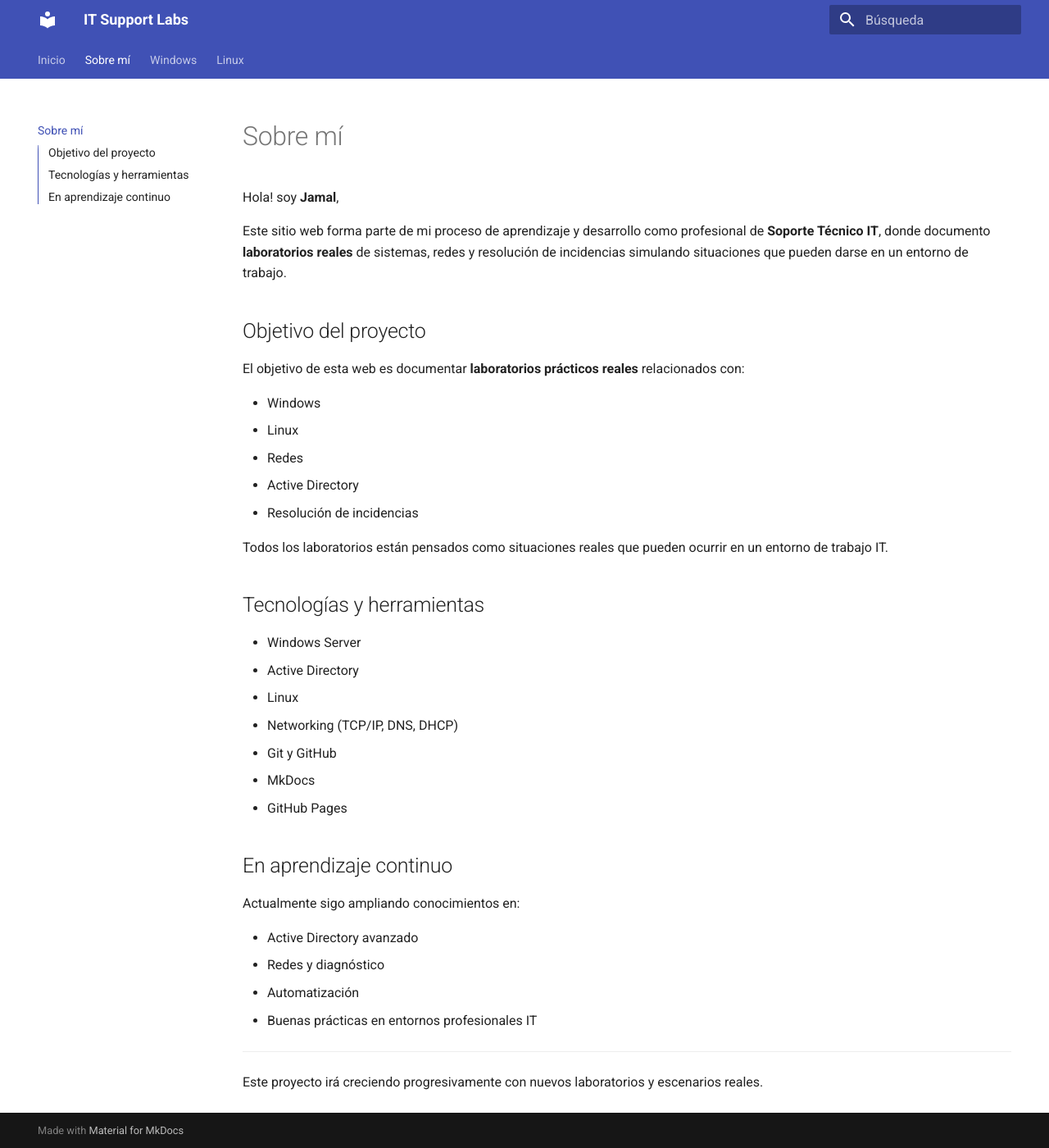
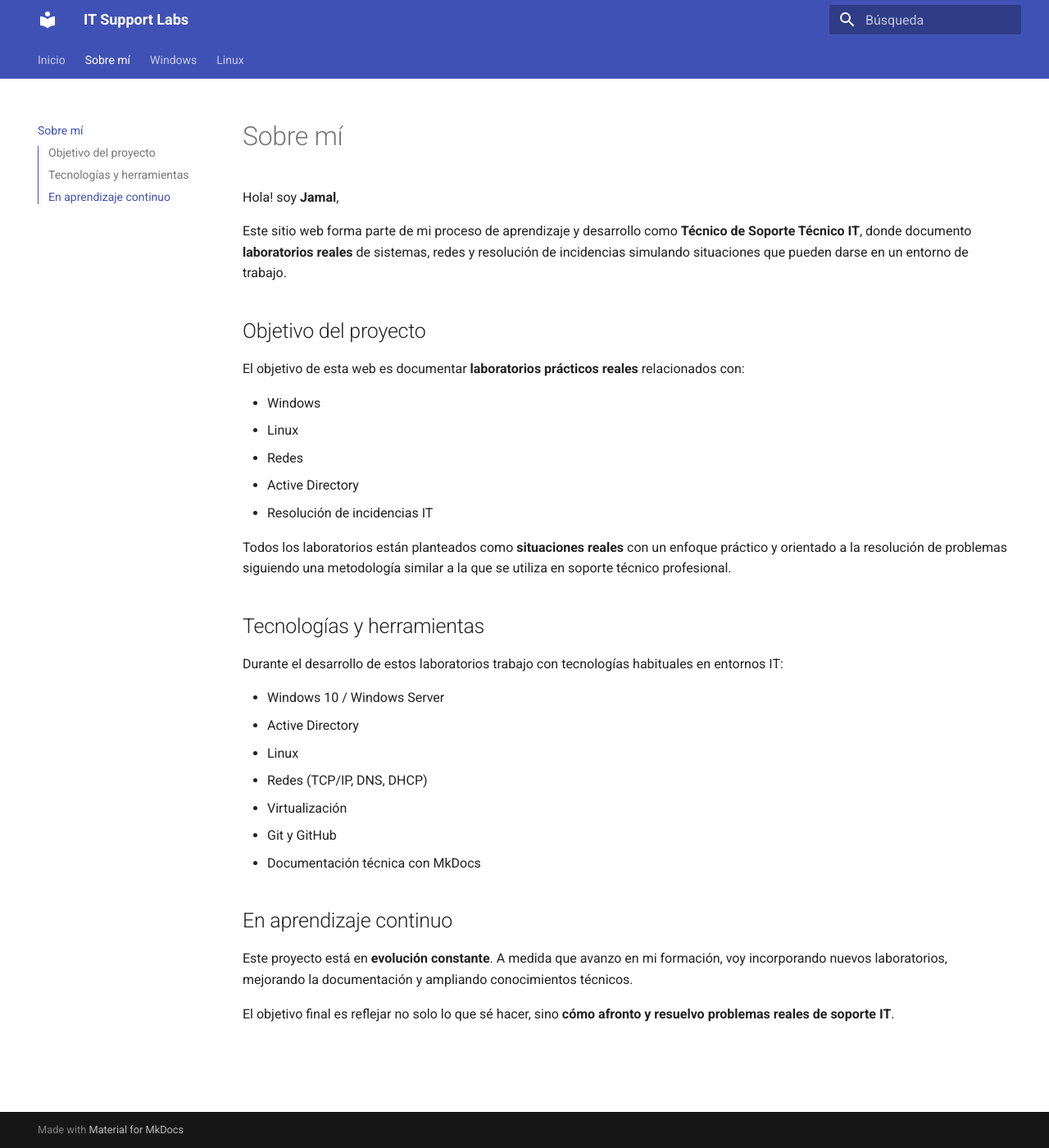
Before and after one commit to jamalhb97/it-support-labs, an MkDocs documentation site: the page built from docs/about.md, in a window 1280 px wide and 1400 px high. Shown: the whole window at 82% size. Built offline with MkDocs 1.6.1 and Material for MkDocs 9.7.7, drawn with Linux system fonts in a browser that asks for light colours.

Commit message:
Improve About page with professional profile

```diff
--- a/docs/about.md
+++ b/docs/about.md
@@ -2,7 +2,7 @@
 
 Hola! soy **Jamal**,
 
-Este sitio web forma parte de mi proceso de aprendizaje y desarrollo como profesional de **Soporte Técnico IT**, donde documento **laboratorios reales** de sistemas, redes y resolución de incidencias simulando situaciones que pueden darse en un entorno de trabajo.
+Este sitio web forma parte de mi proceso de aprendizaje y desarrollo como **Técnico de Soporte Técnico IT**, donde documento **laboratorios reales** de sistemas, redes y resolución de incidencias simulando situaciones que pueden darse en un entorno de trabajo.
 
 ## Objetivo del proyecto
 
@@ -12,30 +12,27 @@
 - Linux
 - Redes
 - Active Directory
-- Resolución de incidencias
+- Resolución de incidencias IT
 
 
-Todos los laboratorios están pensados como situaciones reales que pueden ocurrir en un entorno de trabajo IT.
+Todos los laboratorios están planteados como **situaciones reales** con un enfoque práctico y orientado a la resolución de problemas siguiendo una metodología similar a la que se utiliza en soporte técnico profesional.
 
 ## Tecnologías y herramientas
 
-- Windows Server
+Durante el desarrollo de estos laboratorios trabajo con tecnologías habituales en entornos IT:
+
+- Windows 10 / Windows Server
 - Active Directory
 - Linux
-- Networking (TCP/IP, DNS, DHCP)
+- Redes (TCP/IP, DNS, DHCP)
+- Virtualización
 - Git y GitHub
-- MkDocs
-- GitHub Pages
+- Documentación técnica con MkDocs
+
 
 ## En aprendizaje continuo
 
-Actualmente sigo ampliando conocimientos en:
+Este proyecto está en **evolución constante**.
+A medida que avanzo en mi formación, voy incorporando nuevos laboratorios, mejorando la documentación y ampliando conocimientos técnicos.
 
-- Active Directory avanzado
-- Redes y diagnóstico
-- Automatización
-- Buenas prácticas en entornos profesionales IT
-
----
-
-Este proyecto irá creciendo progresivamente con nuevos laboratorios y escenarios reales.
+El objetivo final es reflejar no solo lo que sé hacer, sino **cómo afronto y resuelvo problemas reales de soporte IT**.
```
